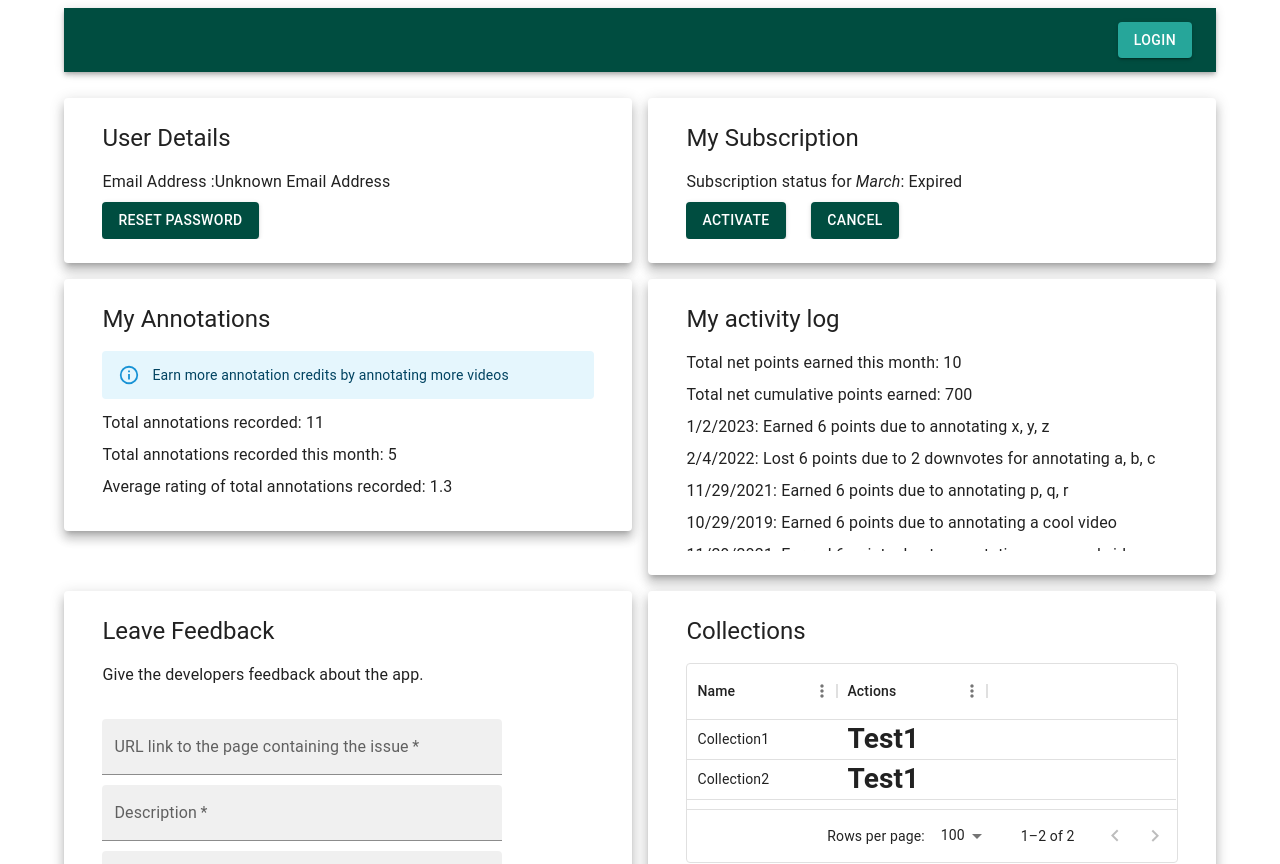
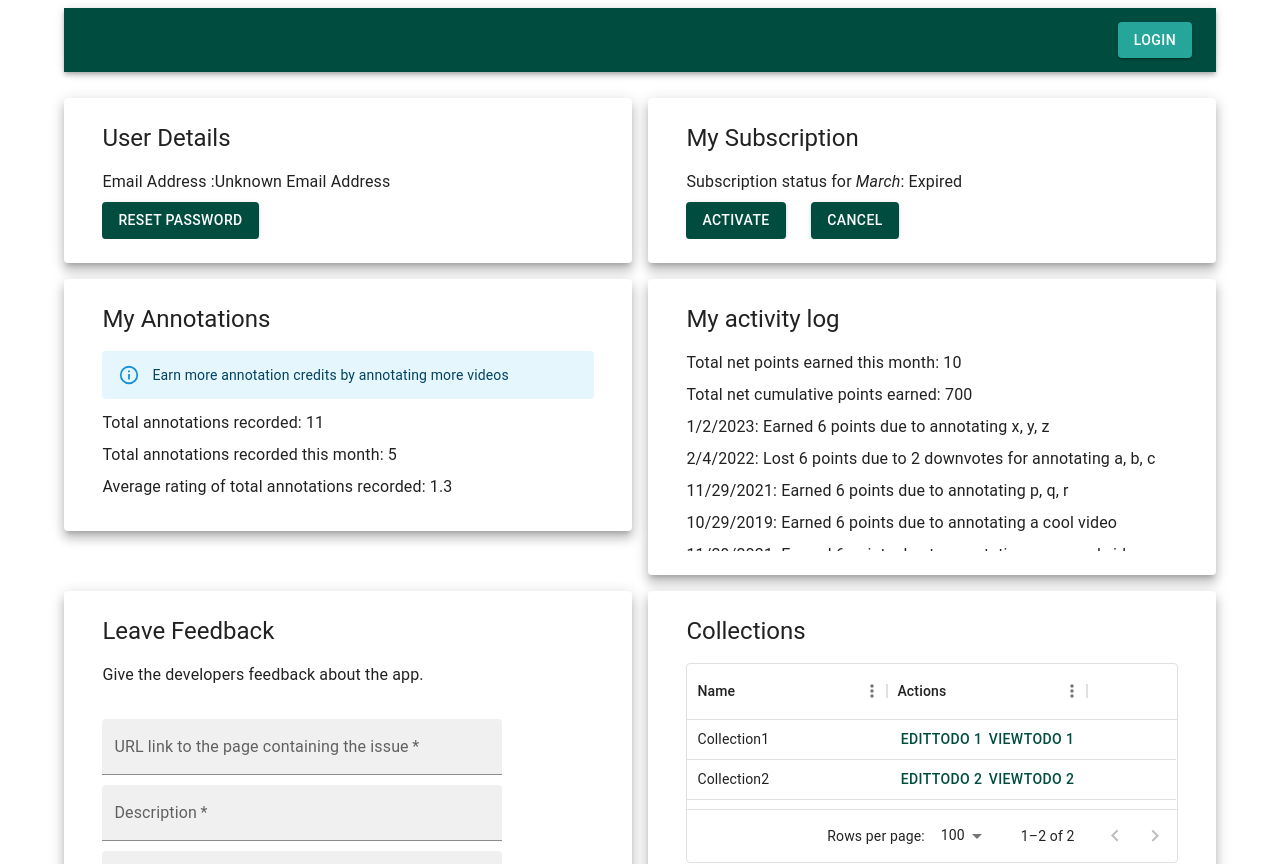
Before and after one commit to NerdyWithZainab/video-annotator, a Next.js app: page /me in a window 1280 px wide. Shown: the top 864 px of the page. Built offline with nearby package versions, Linux system fonts and the light colour scheme; no server answers.

Commit message:
get the generate component thing to finally render as expected

```diff
--- a/components/DataTable/index.tsx
+++ b/components/DataTable/index.tsx
@@ -54,26 +54,26 @@ const DataTable: React.FC<{
           //     ? dataRowWithOnlyDesiredCols["actions"] +
           //       generateComponent(actionButtonsToDisplay[actionButtonKey], idx)
           //     : generateComponent(actionButtonsToDisplay[actionButtonKey], idx); // @TODO this needs to add action button (e.g., view, edit) components... which in turn need guids
-          dataRowWithOnlyDesiredCols["actions"] !== null ? (
-            dataRowWithOnlyDesiredCols["actions"] +
-            (
-              <h1>Hi</h1>
+          dataRowWithOnlyDesiredCols["actions"] =
+            dataRowWithOnlyDesiredCols["actions"] !== null
+              ? dataRowWithOnlyDesiredCols["actions"] +
+                " " +
+                actionButtonsToDisplay[actionButtonKey]
+              : //   <h1>Hi</h1>
                 //   <ComponentWrapper
                 //     as={actionButtonsToDisplay[actionButtonKey]}
                 //     id={idx}
                 //   />
-            )
-          ) : (
-            <h1>Hi</h1>
+                actionButtonsToDisplay[actionButtonKey];
+          // <h1>Hi</h1>
           // <ComponentWrapper
           //   as={actionButtonsToDisplay[actionButtonKey]}
           //   id={idx}
-            // />
-          ); // @TODO this needs to add action button (e.g., view, edit) components... which in turn need guids
+          // /> // @TODO this needs to add action button (e.g., view, edit) components... which in turn need guids
         });
       }
-      console.log("deleteMe dataRowWithOnlyDesiredCols a1 is: ");
-      console.log(dataRowWithOnlyDesiredCols);
+      //   console.log("deleteMe dataRowWithOnlyDesiredCols a1 is: ");
+      //   console.log(dataRowWithOnlyDesiredCols);
       if (shouldFilter) {
         dataRowWithOnlyDesiredCols = reduce(
           dataRow,
@@ -98,8 +98,8 @@ const DataTable: React.FC<{
     });
   }, [colNamesToDisplayKeys, data, shouldFilter]);
 
-  console.log("deleteMe rows is: ");
-  console.log(rows);
+  //   console.log("deleteMe rows is: ");
+  //   console.log(rows);
 
   const columns: GridColDef[] = useMemo(() => {
     const safePrototypeRow: { [key: string]: any } = data[0] || {}; // assumes that the first row of the data has all of the columns desired (i.e., that it's a good prototype to use)
@@ -137,9 +137,43 @@ const DataTable: React.FC<{
         renderCell:
           headerName === "Actions"
             ? (params: GridRenderCellParams) => {
-                console.log("deleteMe params are: ");
-                console.log(params);
-                return <h1>Test1</h1>;
+                // console.log("deleteMe params are: ");
+                // console.log(params?.id);
+                const rowId: number | string = params?.id || "";
+                console.log(params?.value.split(" "));
+                const actionButtonKeys: string[] =
+                  params?.value.split(" ") || [];
+                return (
+                  <>
+                    {actionButtonKeys.map((actionButtonKey) => {
+                      console.log(
+                        "deleteMe actionButtonKey is: " + actionButtonKey
+                      );
+                      const currentComponent = generateComponent(
+                        actionButtonKey,
+                        rowId
+                      );
+                      console.log("deleteMe currentComponent is: ");
+                      console.log(currentComponent);
+                      return currentComponent;
+                      //   return generateComponent(actionButtonKey, rowId);
+                      //   return <h1>Test {rowId} </h1>;
+                    })}
+                  </>
+                );
+                // actionButtonKeys.forEach((actionButtonKey) => {
+                //   //   console.log(
+                //   //     "deleteMe actionButtonKey is: " + actionButtonKey
+                //   //   );
+                //   const currentComponent = generateComponent(
+                //     actionButtonKey,
+                //     rowId
+                //   );
+                //   console.log("deleteMe currentComponent is: ");
+                //   console.log(currentComponent);
+                //   return generateComponent(actionButtonKey, rowId);
+                // });
+                // return <h1>Test1</h1>;
               }
             : () => {},
         //   headerName === "Actions"
@@ -148,10 +182,13 @@ const DataTable: React.FC<{
         //         props: { id: "test1" },
         //       })
         //     : () => {},
-        width: 150,
+        width: 200,
       };
     });
   }, [data, shouldFilter, colNamesToDisplayKeys, colNamesToDisplay]);
+
+  console.log("deleteMe columns is: ");
+  console.log(columns);
 
   return (
     <DataGrid
--- a/components/EditActionButton/index.tsx
+++ b/components/EditActionButton/index.tsx
@@ -1,6 +1,16 @@
 import { Button } from "@mui/material";
-const EditActionButton: React.FC<{ id: string | number }> = (id) => {
-  return <Button>EditTODO {id}</Button>;
+const EditActionButton: React.FC<{ props: { id: string | number } }> = (
+  props
+) => {
+  console.log("deleteMe got here b1");
+  console.log("deleteMe props is: ");
+  console.log(props);
+  return (
+    // <h1>Got here</h1>
+    <Button>
+      <span>EditTODO {props?.id}</span>
+    </Button>
+  );
 };
 
 export default EditActionButton;
--- a/components/ViewActionButton/index.tsx
+++ b/components/ViewActionButton/index.tsx
@@ -1,6 +1,12 @@
 import { Button } from "@mui/material";
-const ViewActionButton: React.FC<{ id: string | number }> = (id) => {
-  return <Button>ViewTODO {id}</Button>;
+const ViewActionButton: React.FC<{ props: { id: string | number } }> = (
+  props
+) => {
+  console.log("deleteMe props is: ");
+  console.log(props);
+  return <Button>ViewTODO {props?.id}</Button>;
+
+  //   return <h1>Got here</h1>;
 };
 
 export default ViewActionButton;
--- a/utilities/componentUtils.tsx
+++ b/utilities/componentUtils.tsx
@@ -4,13 +4,22 @@ import { Button } from "@mui/material";
 import EditActionButton from "../components/EditActionButton";
 import ViewActionButton from "../components/ViewActionButton";
 
-const componentMap: { [key: string]: any } = {
+export const componentMap: { [key: string]: any } = {
   Edit: EditActionButton,
   View: ViewActionButton,
 };
 
 export function generateComponent(componentName: string, id: string | number) {
-  const Returncomponent = componentMap[componentName] || "span";
-  return createElement(Returncomponent, { id: { id } });
-  //   return <Returncomponent>{children}</Returncomponent> />; // @TODO how to pass id={id}?
+  //   console.log("deleteMe got here c1 and componentName is: " + componentName);
+  console.log("deleteMe got here c2 and id is: ");
+  console.log(id);
+  const Returncomponent = componentMap[componentName] || null;
+  //   console.log("deleteMe Returncomponent is: ");
+  //   console.log(Returncomponent);
+  return createElement(Returncomponent, { id });
+  //   const deleteMeReturnVal = <Returncomponent id={id}></Returncomponent>;
+  //   console.log("deleteMe deleteMeReturnVal is: ");
+  //   console.log(deleteMeReturnVal);
+  //   console.log(typeof deleteMeReturnVal);
+  //   return <Returncomponent props={id}></Returncomponent>; // @TODO how to pass id={id}?
 }
```
Lines whose indentation alone changed are shown as unchanged.
